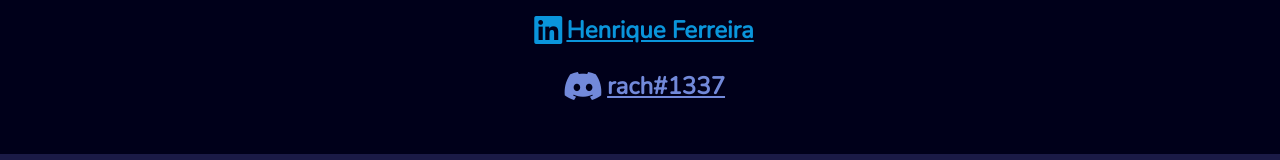
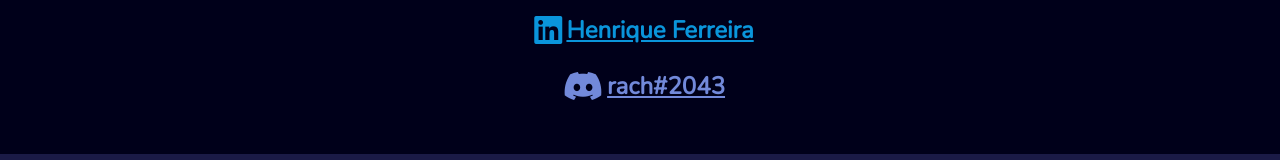
Before and after one commit to rachzy/rachzy.github.io, a React (Create React App) app: page / in a window 1280 px wide. Shown: the part 5410-5570 px from the top of the page. Built offline with nearby package versions, Linux system fonts and the light colour scheme.

Commit message:
change discord discriminator

```diff
--- a/src/Components/Contact/Contact.tsx
+++ b/src/Components/Contact/Contact.tsx
@@ -42,7 +42,7 @@ const Contact = () => {
               target="_blank"
               rel="noreferrer"
             >
-              rach#1337
+              rach#2043
             </a>
           </p>
         </div>
```
